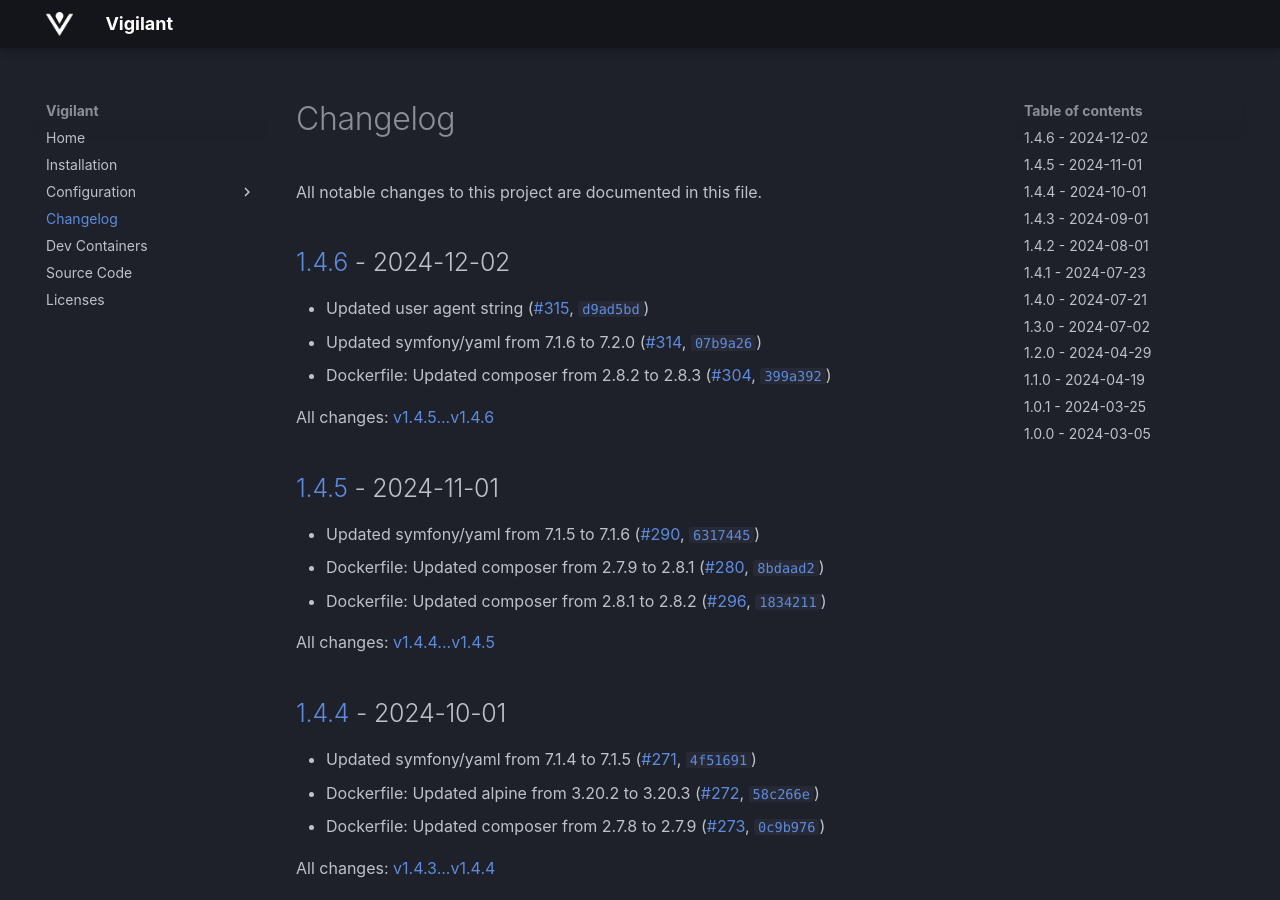
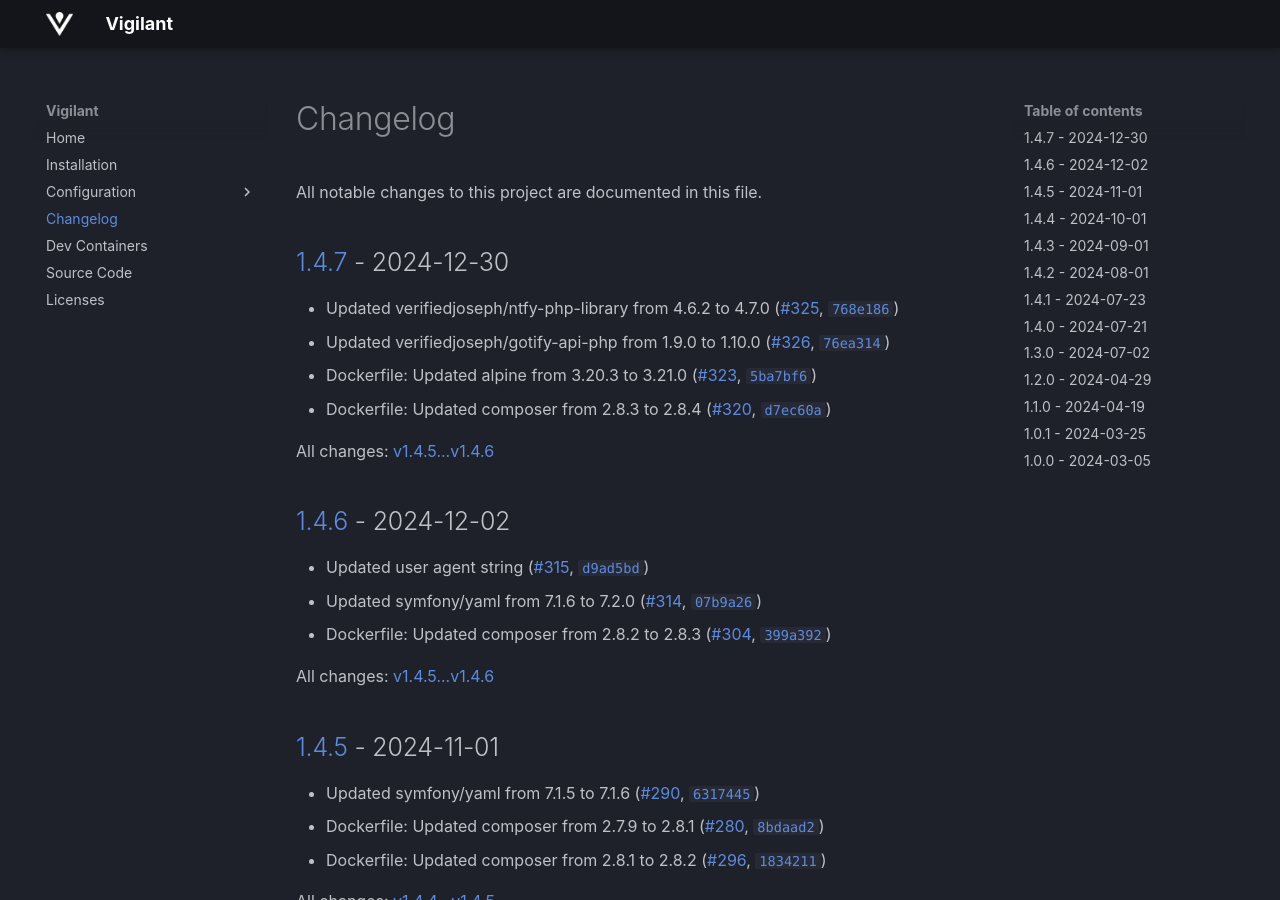
Before and after one commit to VerifiedJoseph/vigilant, an MkDocs documentation site: the page built from docs/changelog.md, in a window 1280 px wide and 900 px high. Built offline with MkDocs 1.6.1 and Material for MkDocs 9.7.7, drawn with Linux system fonts in a browser that asks for light colours; plug-ins that fetch from the network failed and are left out.

Commit message:
Version 1.4.7 (#327)

```diff
--- a/CHANGELOG.md
+++ b/CHANGELOG.md
@@ -1,6 +1,15 @@
 # Changelog
 
 All notable changes to this project are documented in this file.
+
+## [1.4.7](https://github.com/VerifiedJoseph/vigilant/releases/tag/v1.4.7) - 2024-12-30
+
+- Updated verifiedjoseph/ntfy-php-library from 4.6.2 to 4.7.0 ([#325](https://github.com/VerifiedJoseph/vigilant/pull/325), [`768e186`](https://github.com/VerifiedJoseph/vigilant/commit/768e18662a08c20e38be7dc7b289755d8b40bb09))
+- Updated verifiedjoseph/gotify-api-php from 1.9.0 to 1.10.0 ([#326](https://github.com/VerifiedJoseph/vigilant/pull/326), [`76ea314`](https://github.com/VerifiedJoseph/vigilant/commit/76ea314773480c3e19c6735ff1a5592b2e831d2d))
+- Dockerfile: Updated alpine from 3.20.3 to 3.21.0 ([#323](https://github.com/VerifiedJoseph/vigilant/pull/323), [`5ba7bf6`](https://github.com/VerifiedJoseph/vigilant/commit/5ba7bf64343f68188f52f1844e96b4dcdf32ee14))
+- Dockerfile: Updated composer from 2.8.3 to 2.8.4 ([#320](https://github.com/VerifiedJoseph/vigilant/pull/320), [`d7ec60a`](https://github.com/VerifiedJoseph/vigilant/commit/d7ec60ae56dc0e5235506621377148621f67cca6))
+
+All changes: [v1.4.5...v1.4.6](https://github.com/VerifiedJoseph/vigilant/compare/v1.4.6...v1.4.7)
 
 ## [1.4.6](https://github.com/VerifiedJoseph/vigilant/releases/tag/v1.4.6) - 2024-12-02
 
--- a/docker-compose.yml
+++ b/docker-compose.yml
@@ -1,7 +1,7 @@
 version: '3'
 services:
   vigilant:
-    image: ghcr.io/verifiedjoseph/vigilant:1.4.6
+    image: ghcr.io/verifiedjoseph/vigilant:1.4.7
     environment:
       - VIGILANT_TIMEZONE=Europe/London
       - VIGILANT_NOTIFICATION_SERVICE=ntfy
```
Also changed, not shown: docs/install.md (+1 -1 lines), 1 other file.
